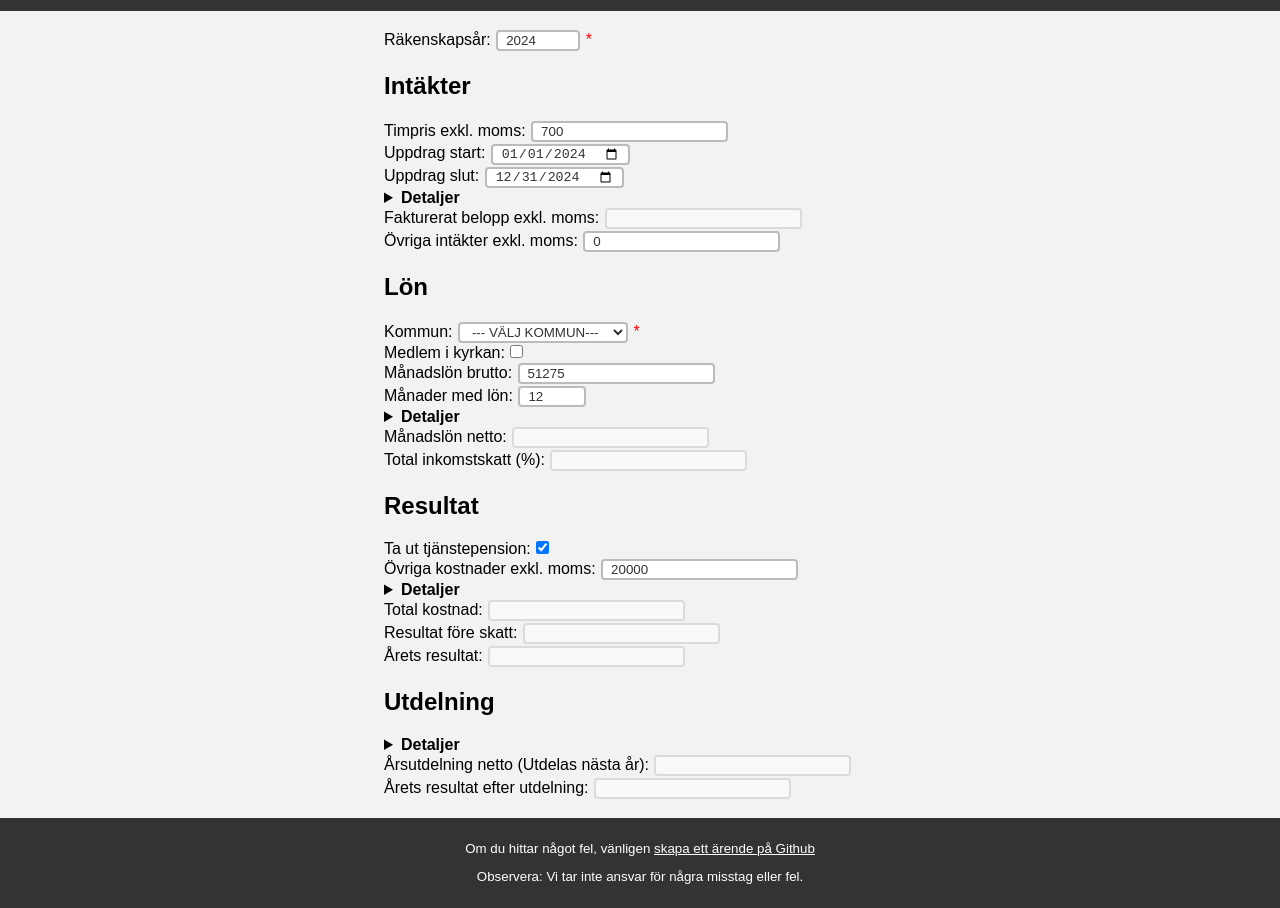
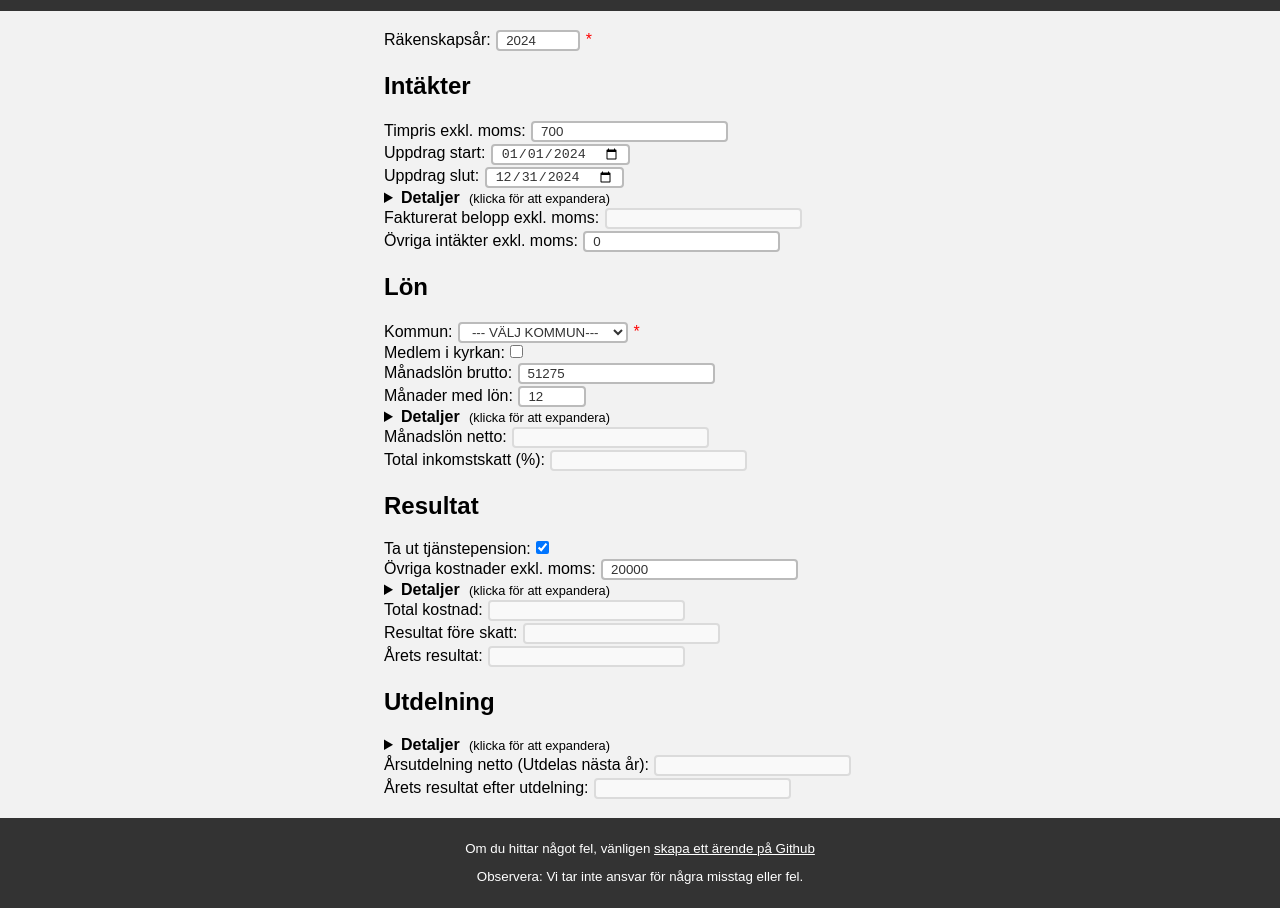
Before and after one commit to mikaeltulldahl/ConsultingBudgetCalculator, a plain HTML site: page index.html in a window 1280 px wide. Shown: the part 89-997 px from the top of the page. Drawn offline with Linux system fonts and the light colour scheme; no server answers.

Commit message:
Make it more obvious that it is possible to expand details

```diff
--- a/index.html
+++ b/index.html
@@ -76,7 +76,10 @@
       <input type="date" id="billingEndDate" value="2024-12-31"><br>
 
       <details>
-        <summary><strong>Detaljer</strong></summary>
+        <summary style="cursor: pointer;">
+          <span style="font-weight: bold;">Detaljer</span>
+          <span style="margin-left: 5px; font-size: 0.8em;">(klicka för att expandera)</span>
+        </summary>
         <hr>
         <label for="workingRate">Arbetstakt (%):</label>
         <input type="number" step="25" id="workingRate" min="0" max="100" value="100"><br>
@@ -120,7 +123,10 @@
       <input type="number" id="salaryMonths" min="0" max="12" value="12"><br>
 
       <details>
-        <summary><strong>Detaljer</strong></summary>
+        <summary style="cursor: pointer;">
+          <span style="font-weight: bold;">Detaljer</span>
+          <span style="margin-left: 5px; font-size: 0.8em;">(klicka för att expandera)</span>
+        </summary>
         <hr>
         <label for="semesterersattning"> Semesterersattning summa:</label>
         <input type="number" id="semesterersattning" disabled><br>
@@ -183,7 +189,10 @@
       <input type="number" step="10000" min="0" id="otherCosts" value="20000"><br>
 
       <details>
-        <summary><strong>Detaljer</strong></summary>
+        <summary style="cursor: pointer;">
+          <span style="font-weight: bold;">Detaljer</span>
+          <span style="margin-left: 5px; font-size: 0.8em;">(klicka för att expandera)</span>
+        </summary>
         <hr>
         <label for="pension"> Tjänstepension:</label>
         <input type="number" id="pension" disabled><br>
@@ -213,7 +222,10 @@
     <h2>Utdelning</h2>
     <div>
       <details>
-        <summary><strong>Detaljer</strong></summary>
+        <summary style="cursor: pointer;">
+          <span style="font-weight: bold;">Detaljer</span>
+          <span style="margin-left: 5px; font-size: 0.8em;">(klicka för att expandera)</span>
+        </summary>
         <hr>
         <label for="dividendsLimit"> Utdelningsgräns enligt 3:12 regeln:</label>
         <input type="number" id="dividendsLimit" disabled><br>
```
Lines whose indentation alone changed are shown as unchanged.
